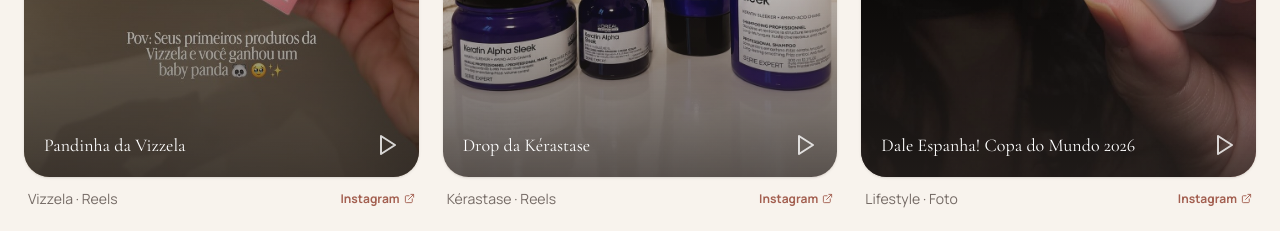
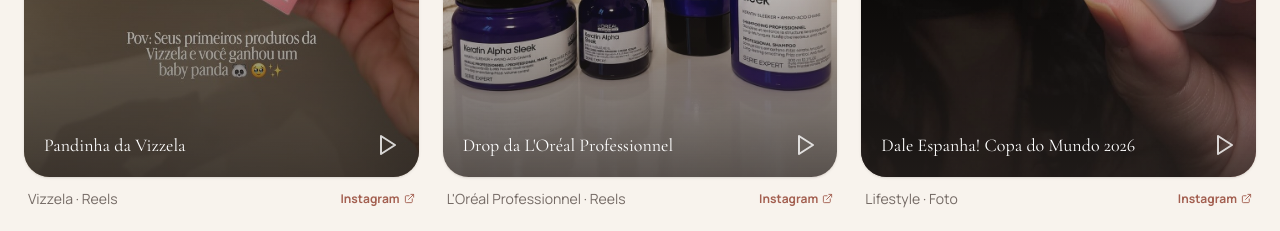
Before and after one commit to anselmoaxo/portifolio_ugc, a Next.js app: page / in a window 1280 px wide. Shown: the part 6000-6231 px from the top of the page. Built offline with nearby package versions, Linux system fonts and the light colour scheme.

Commit message:
Corrige marca Kérastase para L'Oréal Professionnel

```diff
--- a/src/data/portfolio.ts
+++ b/src/data/portfolio.ts
@@ -133,8 +133,8 @@
   },
   {
     id: 11,
-    title: "Drop da Kérastase",
-    brand: "Kérastase",
+    title: "Drop da L'Oréal Professionnel",
+    brand: "L'Oréal Professionnel",
     category: "Beleza",
     format: "Reels",
     thumbnail: ig("2026-07-21_17-21-56_UTC.jpg"),
```
